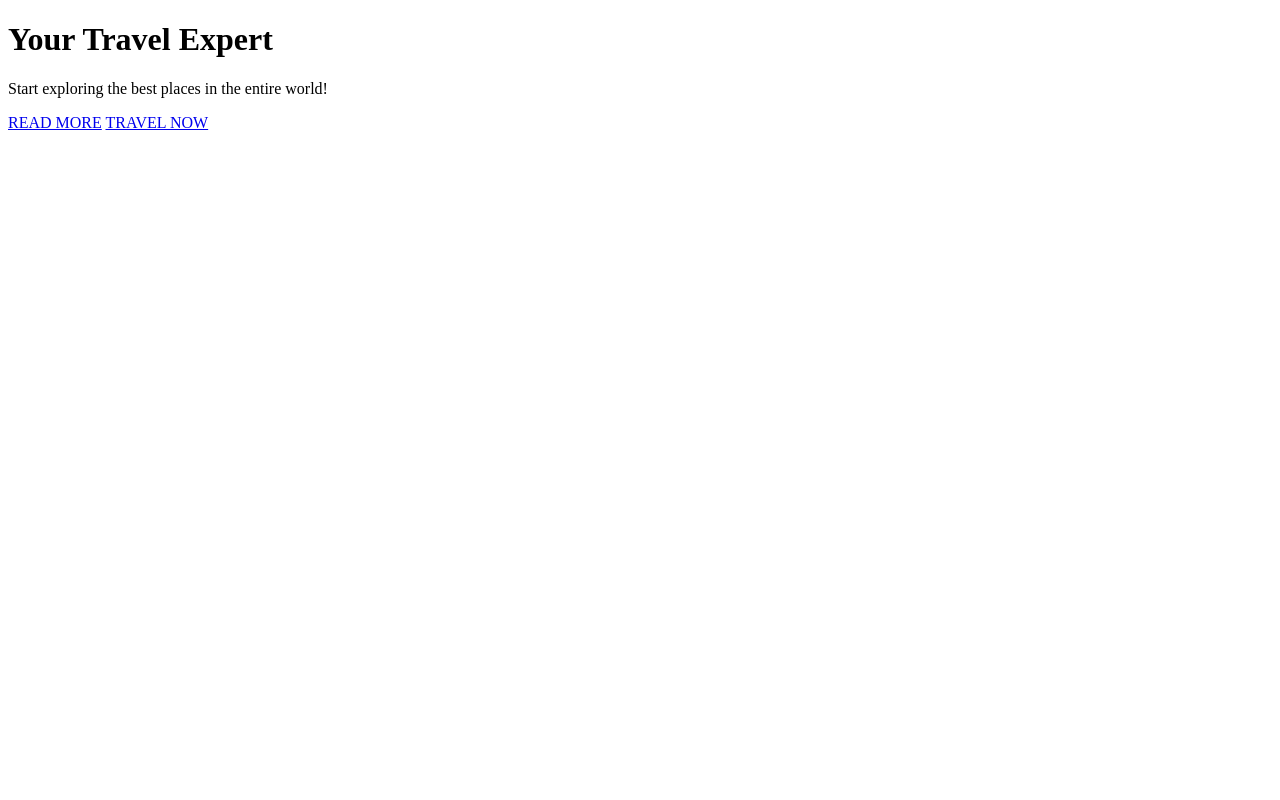
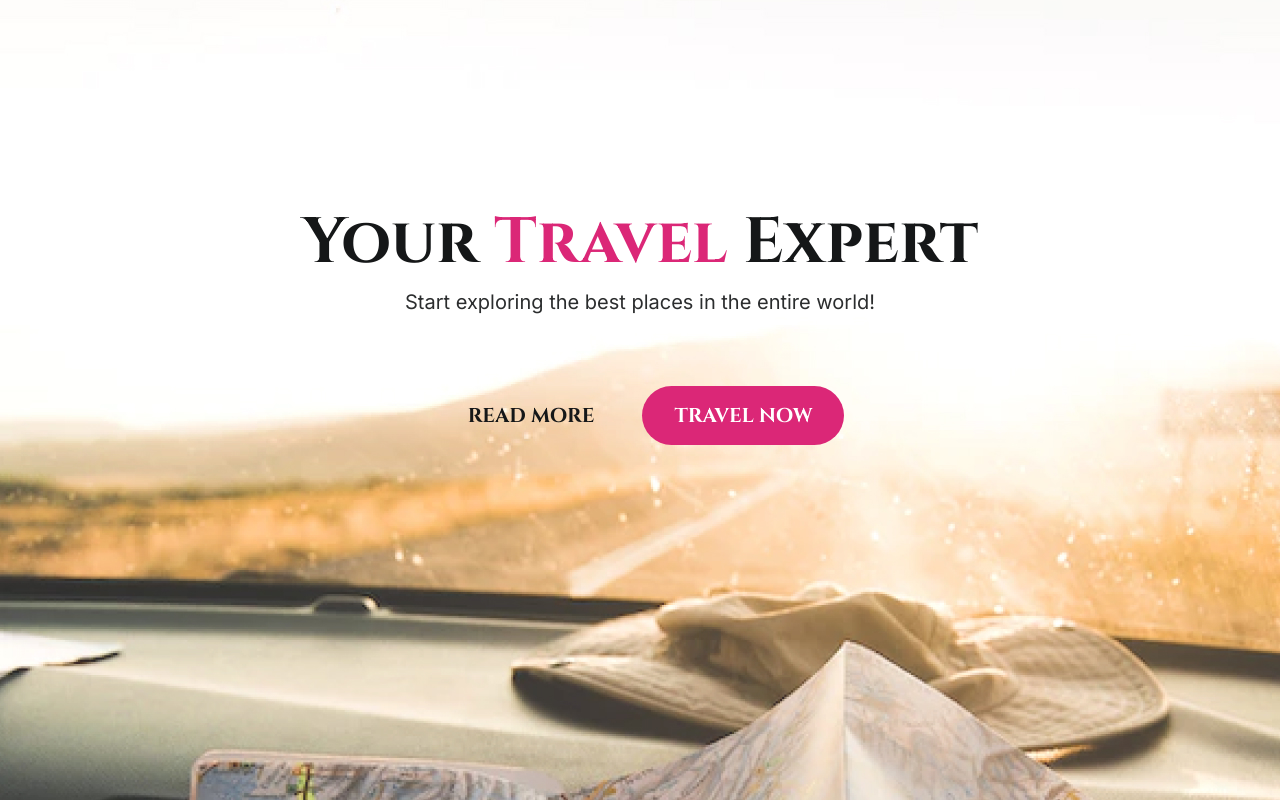
Before and after one commit to JoaoVitorE/jornada-primeira-vaga, a plain HTML site: page Desafio-1/index.html in a window 1280 px wide. Drawn offline with Linux system fonts and the light colour scheme; the site is published under a folder, as on GitHub Pages, so addresses that start at the root find nothing.

Commit message:
Corrigindo-Links-2

```diff
--- a/Desafio-1/index.html
+++ b/Desafio-1/index.html
@@ -6,7 +6,7 @@
     <meta http-equiv="X-UA-Compatible" content="IE=edge">
     <meta name="viewport" content="width=device-width, initial-scale=1.0">
     <title>Your Travel Expert</title>
-    <link rel="stylesheet" href="/Desafio-1/styles/style.css">
+    <link rel="stylesheet" href="../Desafio-1/styles/style.css">
 </head>
 
 <body>
```
Also changed, not shown: Healthy-Recipe/index.html (+1 -1 lines).
